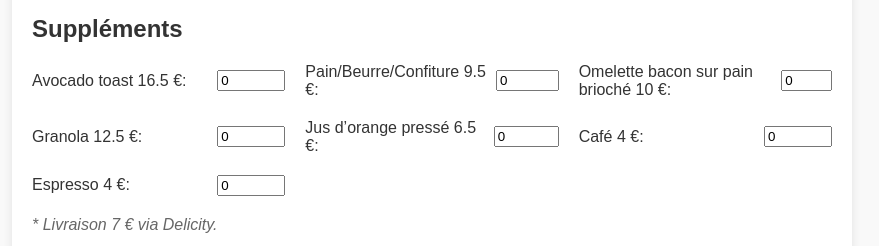
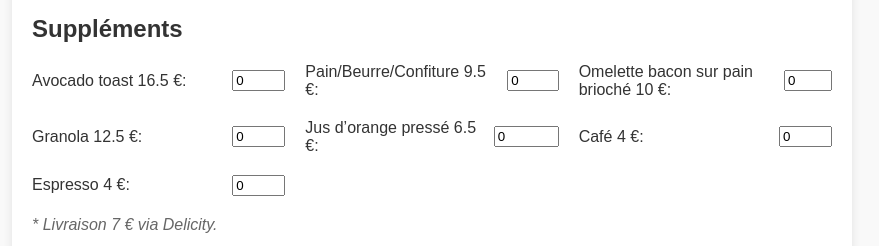
Before and after one commit to franchino1982/neaspacedejcheckout, a website: page index.html in a window 1280 px wide. Shown: the part 1193-1439 px from the top of the page, without its empty margins (208-1087 px from the left). Drawn offline with nearby package versions, Linux system fonts and the light colour scheme; a web font is replaced by a local one.

Commit message:
index.html

```diff
--- a/index.html
+++ b/index.html
@@ -215,22 +215,22 @@
 <div style="display: grid; grid-template-columns: repeat(auto-fit, minmax(220px, 1fr)); gap: 20px;">
   <label style="display: flex; justify-content: space-between; align-items: center;">
     Avocado toast 16.5 €:
-    <input type="number" name="addon_avocado" min="0" max="5" value="0" style="width: 60px; margin-left: 10px;">
+    <input type="number" name="addon_avocado" min="0" max="5" value="0" style="width: 45px; margin-left: 10px;">
   </label>
 
   <label style="display: flex; justify-content: space-between; align-items: center;">
     Pain/Beurre/Confiture 9.5 €:
-    <input type="number" name="addon_pain" min="0" max="5" value="0" style="width: 60px; margin-left: 10px;">
+    <input type="number" name="addon_pain" min="0" max="5" value="0" style="width: 45px; margin-left: 10px;">
   </label>
 
   <label style="display: flex; justify-content: space-between; align-items: center;">
     Omelette bacon sur pain brioché 10 €:
-    <input type="number" name="addon_brioche" min="0" max="5" value="0" style="width: 60px; margin-left: 10px;">
+    <input type="number" name="addon_brioche" min="0" max="5" value="0" style="width: 45px; margin-left: 10px;">
   </label>
 
   <label style="display: flex; justify-content: space-between; align-items: center;">
     Granola 12.5 €:
-    <input type="number" name="addon_granola" min="0" max="5" value="0" style="width: 60px; margin-left: 10px;">
+    <input type="number" name="addon_granola" min="0" max="5" value="0" style="width: 45px; margin-left: 10px;">
   </label>
 
   <label style="display: flex; justify-content: space-between; align-items: center;">
@@ -239,12 +239,12 @@
   </label>
   <label style="display: flex; justify-content: space-between; align-items: center;">
   Café 4 €:
-  <input type="number" name="addon_cafe" min="0" max="5" value="0" style="width: 60px; margin-left: 10px;">
+  <input type="number" name="addon_cafe" min="0" max="5" value="0" style="width: 45px; margin-left: 10px;">
 </label>
 
 <label style="display: flex; justify-content: space-between; align-items: center;">
   Espresso 4 €:
-  <input type="number" name="addon_espresso" min="0" max="5" value="0" style="width: 60px; margin-left: 10px;">
+  <input type="number" name="addon_espresso" min="0" max="5" value="0" style="width: 45px; margin-left: 10px;">
 </label>
 </div>
 
```
